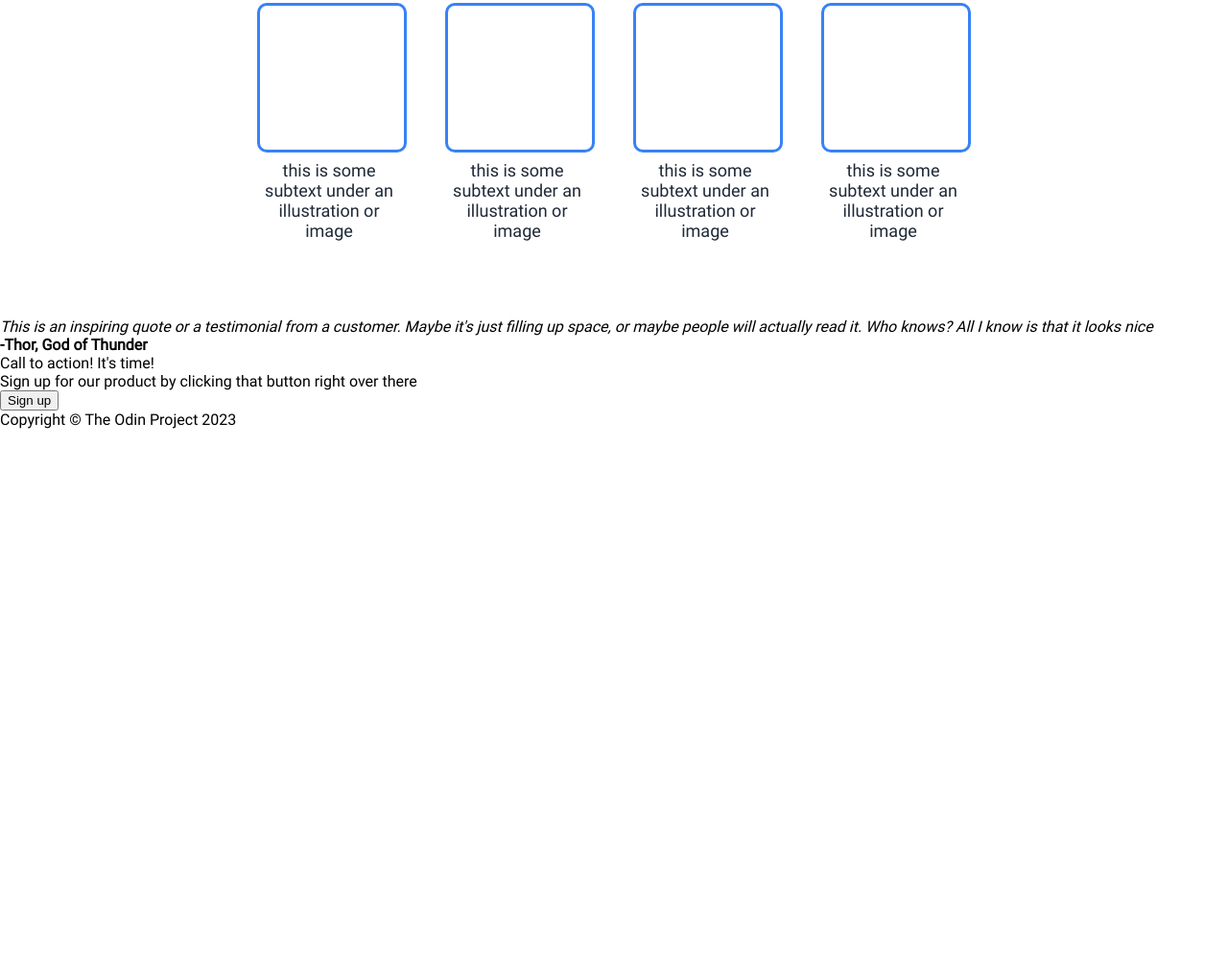
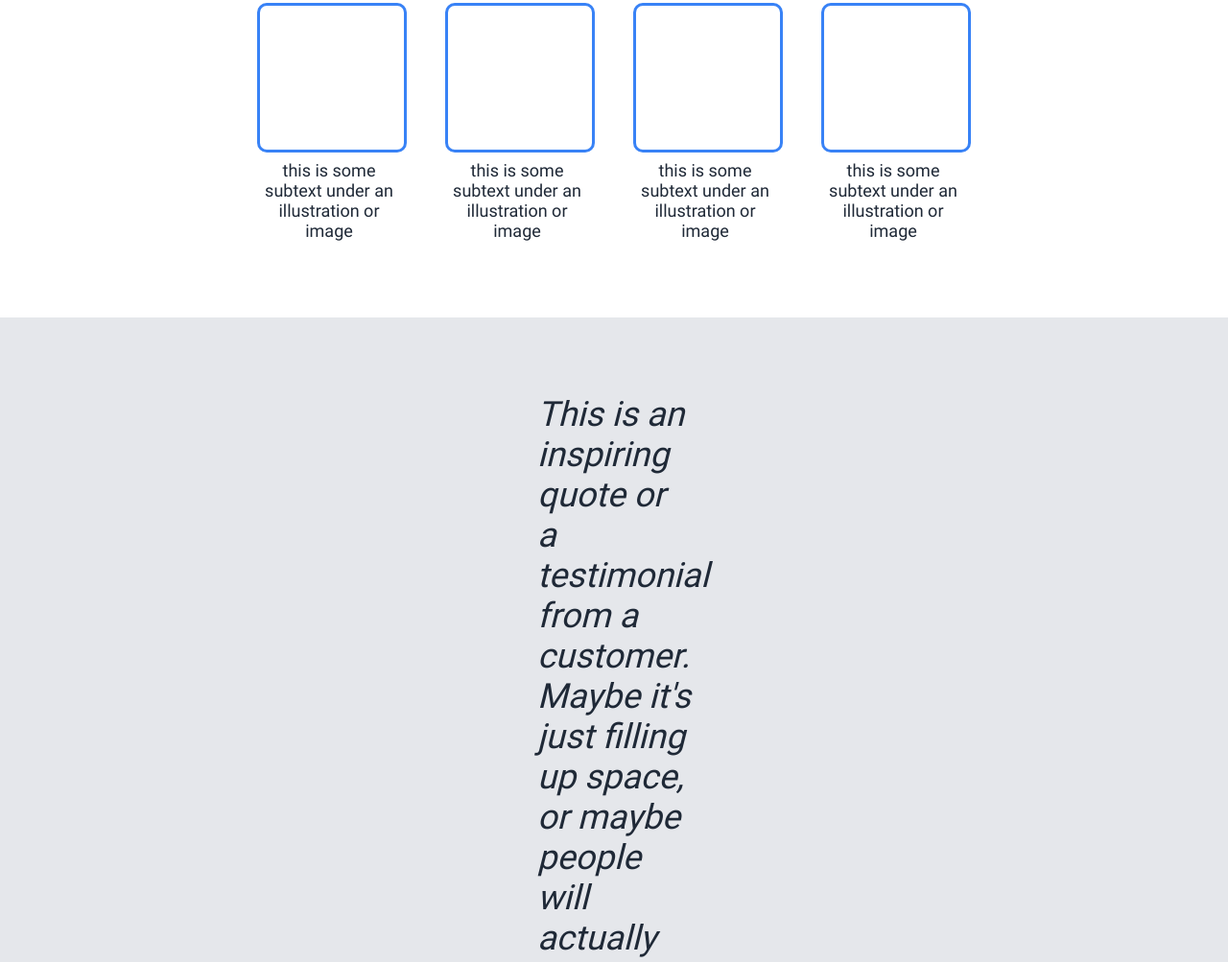
Before and after one commit to LorenzoBennie/Odin_Landing_Page, a plain HTML site: page index.html in a window 1280 px wide. Shown: the part 617-1620 px from the top of the page at 96% size. Before the commit the page ends 1064 px from the top, so only its background shows below. Drawn offline with Linux system fonts and the light colour scheme.

Commit message:
Complete quote section

```diff
--- a/index.html
+++ b/index.html
@@ -60,7 +60,7 @@
   <!--Inspiring quote section-->
   <div class="quote">
     <div><em>This is an inspiring quote or a testimonial from a customer. Maybe it's just filling up space, or maybe people will actually read it. Who knows? All I know is that it looks nice</em></div>
-    <div><strong>-Thor, God of Thunder</strong></div>
+    <div class="quote_reference"><strong>-Thor, God of Thunder</strong></div>
   </div>
 
   <!--Seems to be some sort of ad section-->
--- a/styles.css
+++ b/styles.css
@@ -92,6 +92,7 @@ h1 {
     border: 0px
 }
 
+
 .subtext h1 {
   text-align: center;
   font-size: 36px;
@@ -124,3 +125,20 @@ h1 {
     font-size: 18px;
     color: #1F2937;
 }
+
+.quote {
+    display: flex;
+    flex-direction: column;
+    text-align: start;
+    background-color: #E5E7EB;
+    padding: 80px 560px;
+}
+
+.quote em {
+   font-size: 36px;
+   color: #1F2937;
+}
+
+.quote_reference {
+    align-self: end;
+}
```
